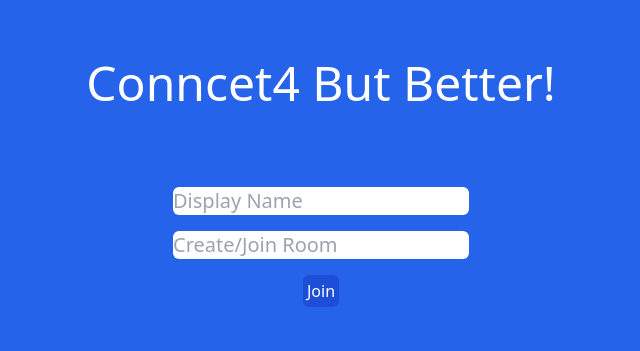
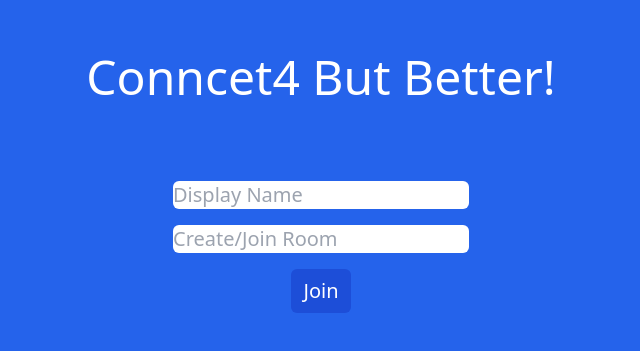
Before and after one commit to Zero2Hero123/connect4butbetter, a React (Vite) app in the folder connect4butbetter/frontend/app/: page / in a window 1280 px wide. Shown: the part 217-568 px from the top of the page, without its empty margins (319-959 px from the left). Built offline with nearby package versions, Linux system fonts and the light colour scheme; no server answers.

Commit message:
increased start btn size

```diff
--- a/connect4butbetter/frontend/app/src/pages/Home.tsx
+++ b/connect4butbetter/frontend/app/src/pages/Home.tsx
@@ -19,7 +19,7 @@ export default function Home({ setName , setRoom}: Props) {
                 <input onChange={(e) => setName(e.target.value)} className=" text-xl rounded-md" placeholder="Display Name" type="text" />
                 <input onChange={(e) => setRoom(e.target.value)} className="text-xl rounded-md" placeholder="Create/Join Room" type="text" />
                 <Link to='/game' >
-                    <button className="text-white font-medium bg-blue-700 rounded-md p-1" >Join</button>
+                    <button className="text-white font-medium text-xl bg-blue-700 rounded-md px-3 py-2" >Join</button>
                 </Link>
             </form>
         </div>
```
Also changed, not shown: 2 other files (tests, documents, lock files or other folders).
